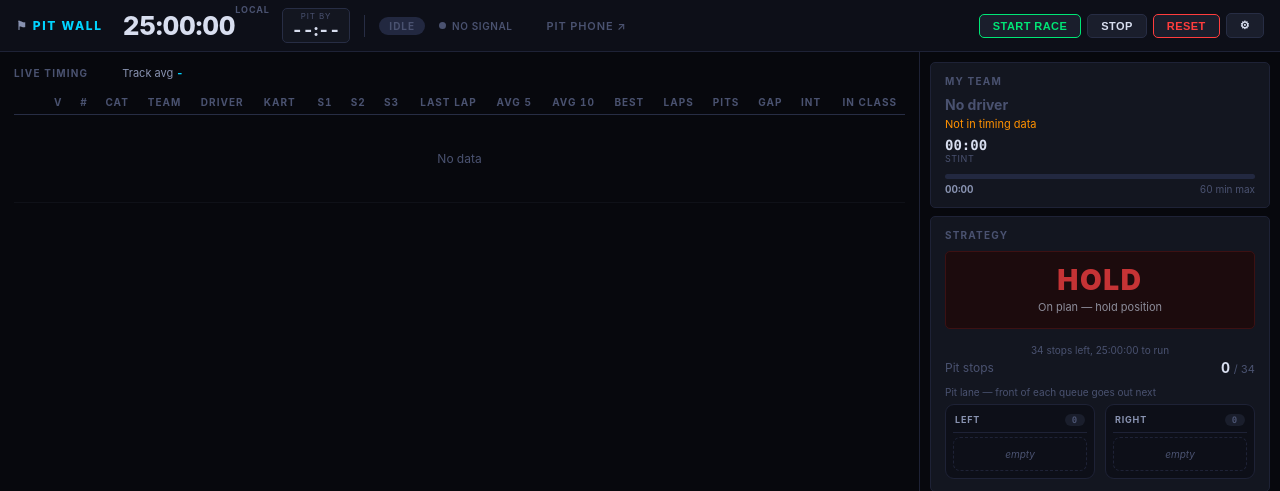
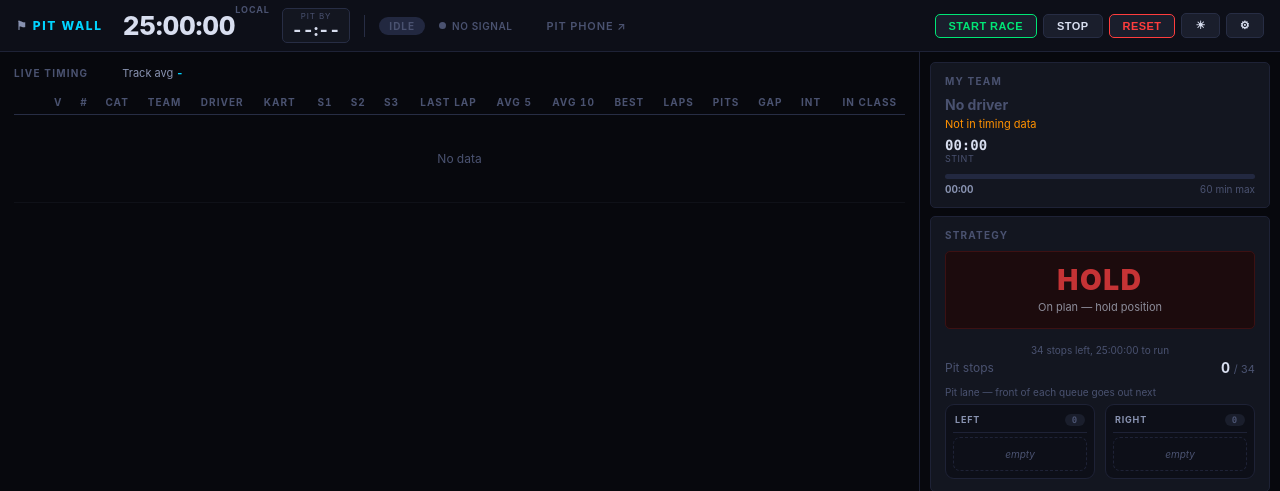
Before and after one commit to miguelbaliko/KartingEndurance, a Flask app: page / in a window 1280 px wide. Shown: the top 491 px of the page. Run offline with Flask 3, Linux system fonts and the light colour scheme; data comes from the database, SQL or seed files in the repository; data that the repository does not hold is empty.

Commit message:
Add a manual light/dark theme toggle to both screens
A ☀/☾ button on the dashboard topbar and the pit-phone header flips
data-theme and remembers the choice per-device (localStorage), so the
wall can check readability in daylight without relying on the OS's
dark-mode setting.

Co-Authored-By: Claude Sonnet 5 <noreply@anthropic.com>
Claude-Session: https://claude.ai/code/session_01S9FMiyhkwByGQftY1kgnwb

```diff
--- a/warroom/templates/index.html
+++ b/warroom/templates/index.html
@@ -30,6 +30,15 @@
   --pb:#00e676;
   --slow:#ffd740;
   --mono:'SFMono-Regular',ui-monospace,Menlo,Consolas,'Liberation Mono',monospace;
+}
+/* Sunlight at the pit wall washes out the dark theme; light mode is a manual
+   pick (not prefers-color-scheme), because it's about the fence, not the OS. */
+html[data-theme="light"]{
+  --bg0:#f4f5f8; --bg1:#ffffff; --bg2:#eef0f5; --bg3:#e3e6ee; --bg4:#d3d8e4;
+  --line:#d7dae4; --line2:#c3c8d6;
+  --tx:#1a1e2c; --tx2:#565f7d; --tx3:#8991ab;
+  --blue:#2f6fe0; --cyan:#0090b0; --grn:#12a150; --ylw:#b8860b; --org:#cc6d00;
+  --red:#d63030; --purple:#9333ea; --pb:#12a150; --slow:#b8860b;
 }
 *,*::before,*::after{box-sizing:border-box;margin:0;padding:0}
 html,body{height:100%;background:var(--bg0);color:var(--tx);
@@ -685,6 +694,7 @@ tr.clickable{cursor:pointer}
     <button class="tb-btn go"  onclick="api('race/start')">START RACE</button>
     <button class="tb-btn"     onclick="api('race/stop')">STOP</button>
     <button class="tb-btn warn" onclick="api('race/reset')">RESET</button>
+    <button class="tb-btn" id="theme-btn" onclick="toggleTheme()" title="Light / dark">☀</button>
     <button class="tb-btn"     onclick="openCfg()">⚙</button>
   </div>
 
@@ -975,6 +985,20 @@ let _stateAt        = null;   // Date.now() when last state arrived
 let _autoPitFired   = false;
 let _planEdit       = null;
 let _nextDriverId   = null;
+
+// ═══ Theme ══════════════════════════════════════════════════════
+// Per-device preference (who's looking at this screen, not race state), so
+// browser storage is the right home for it — not the shared config.
+function applyTheme(t) {
+  document.documentElement.dataset.theme = t;
+  document.getElementById('theme-btn').textContent = t === 'light' ? '☾' : '☀';
+}
+function toggleTheme() {
+  const next = document.documentElement.dataset.theme === 'light' ? 'dark' : 'light';
+  try { localStorage.setItem('theme', next); } catch (e) {}
+  applyTheme(next);
+}
+try { applyTheme(localStorage.getItem('theme') || 'dark'); } catch (e) { applyTheme('dark'); }
 
 // ═══ Polling ════════════════════════════════════════════════════
 async function fetchState() {
```
Also changed, not shown: warroom/templates/pit.html (+21 -0 lines).
